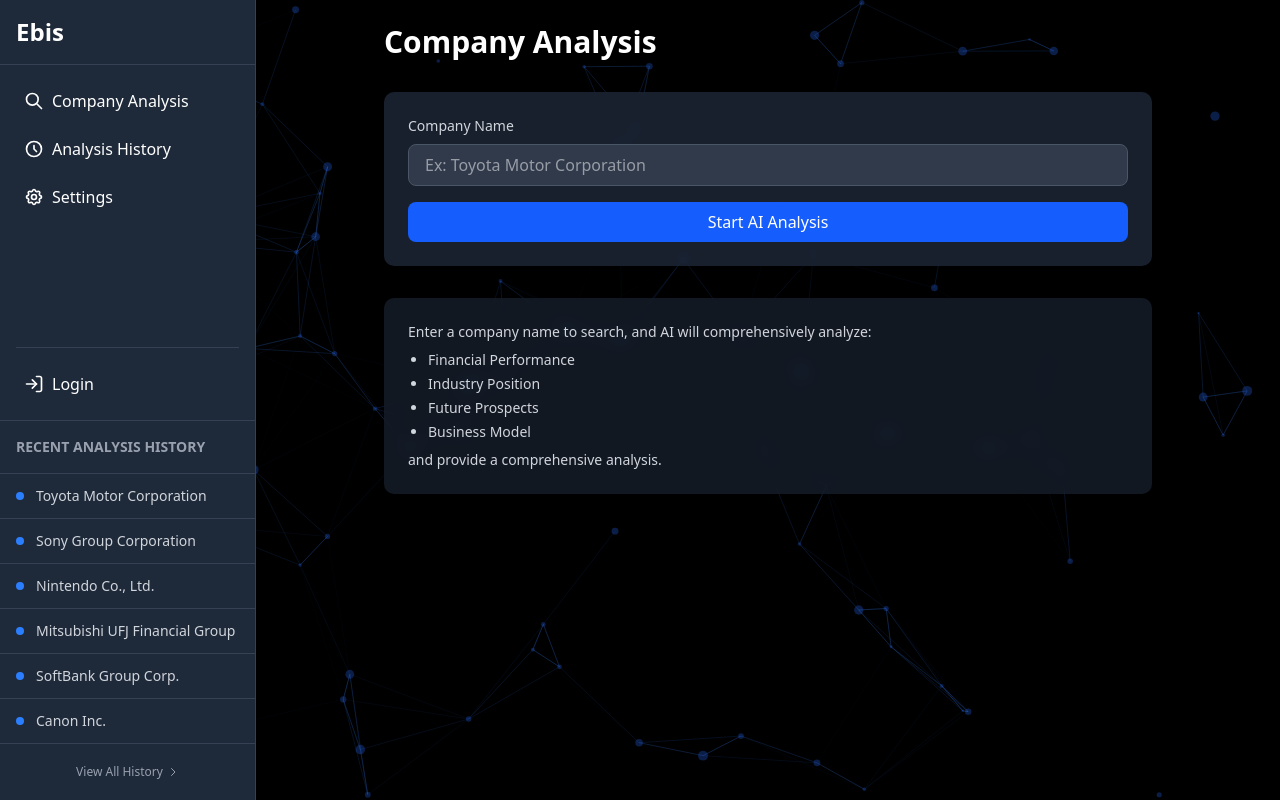
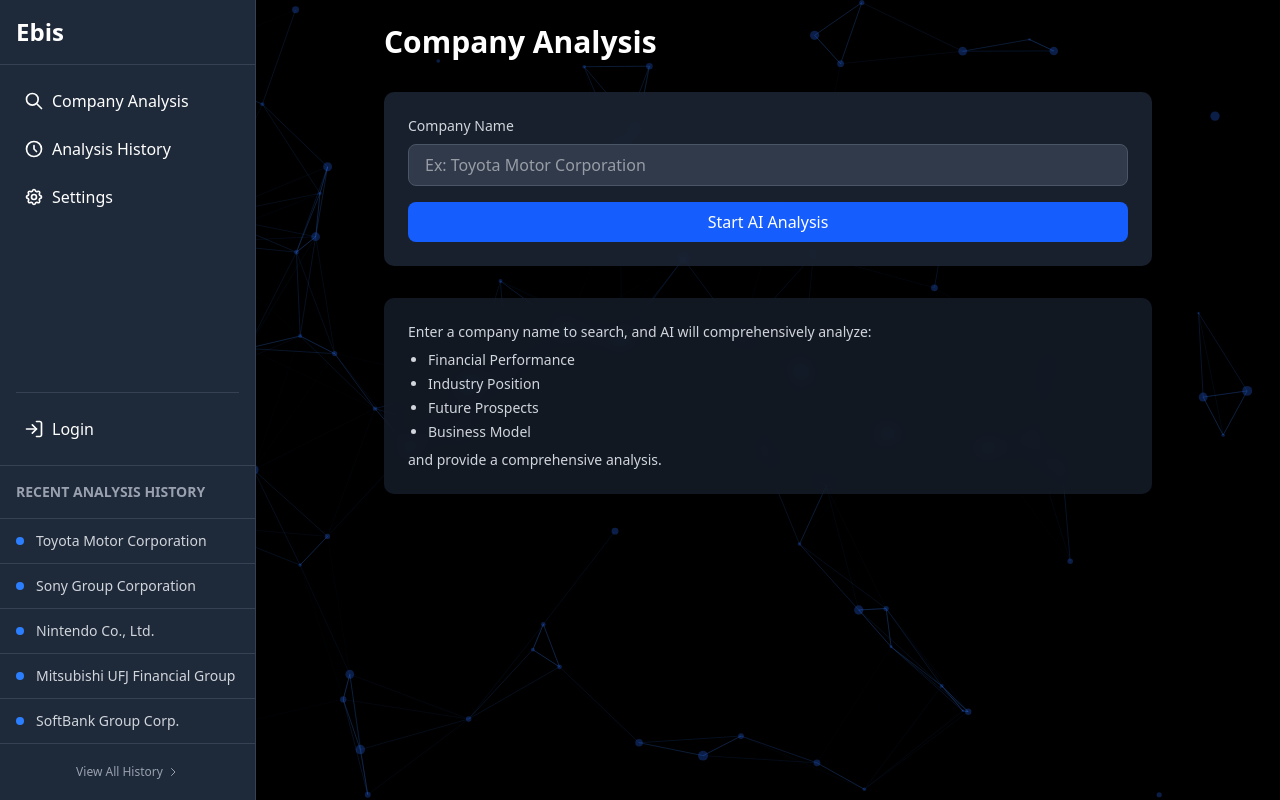
Before and after one commit to hirakei1203/ebis, a Next.js app: page / in a window 1280 px wide. Built offline with nearby package versions, Linux system fonts and the light colour scheme.

Commit message:
update comment

```diff
--- a/src/app/layout.tsx
+++ b/src/app/layout.tsx
@@ -15,7 +15,6 @@ export default function RootLayout({ children }: { children: React.ReactNode })
     { id: 3, name: 'Nintendo Co., Ltd.' },
     { id: 4, name: 'Mitsubishi UFJ Financial Group' },
     { id: 5, name: 'SoftBank Group Corp.' },
-    { id: 6, name: 'Canon Inc.' },
   ];
 
   return (
```
